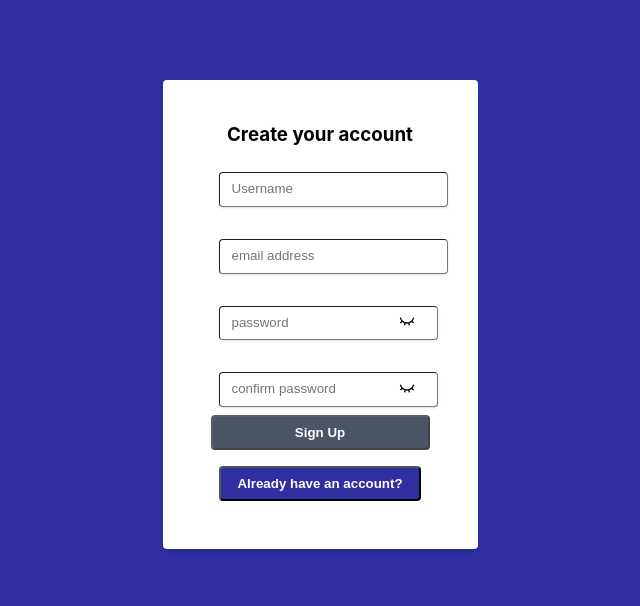
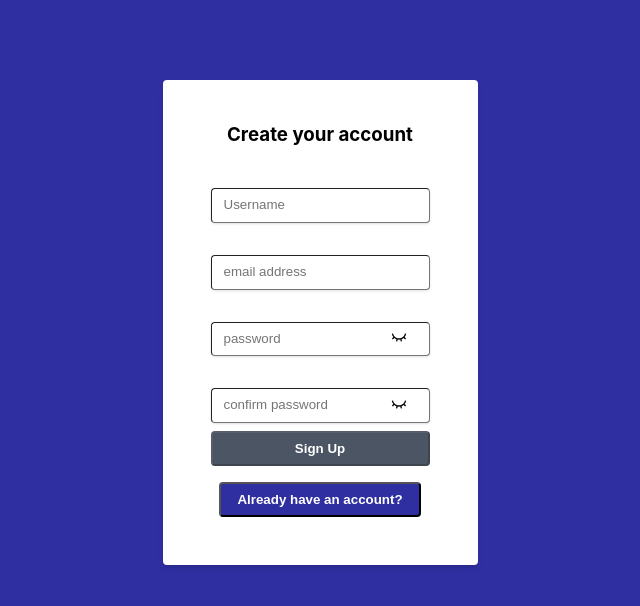
Before and after one commit to UzielCarranza/chat-app, a React (Create React App) app: page /signup in a window 1280 px wide. Shown: the top 606 px of the page, without its empty margins (320-960 px from the left). Built offline with nearby package versions, Linux system fonts and the light colour scheme.

Commit message:
added flex properties to input fields to center elements within the form

```diff
--- a/src/components/signup/SignUp.js
+++ b/src/components/signup/SignUp.js
@@ -88,7 +88,7 @@ export const SignUp = () => {
                             type="text"
                             name="username"
                             placeholder="Username"
-                            className="login-form-input"
+                            className="login-form-input no-padding"
                             onChange={event => setUsername(event.target.value)}
                             required
                         />
@@ -99,7 +99,7 @@ export const SignUp = () => {
                             type="email"
                             name="email"
                             placeholder="email address"
-                            className="login-form-input"
+                            className="login-form-input no-padding"
                             onChange={event => setEmail(event.target.value)}
                             required
                         />
--- a/src/styling/App.css
+++ b/src/styling/App.css
@@ -19,6 +19,12 @@ LOG IN COMPONENT
 }
 
 .login-form {
+    display: flex;
+    flex-direction: column;
+    justify-content: center;
+    align-items: center;
+    text-align: center;
+    justify-items: center;
     @apply h-auto bg-white shadow-md rounded px-12 pt-6 pb-12
 }
 
@@ -44,7 +50,11 @@ LOG IN COMPONENT
 }
 
 .divider{
-    @apply mt-4 p-2
+    @apply mt-4 p-2 w-full flex flex-row items-center w-full
+}
+
+.no-padding{
+    padding-right: 0!important;
 }
 
 .disabled-btn{
```
